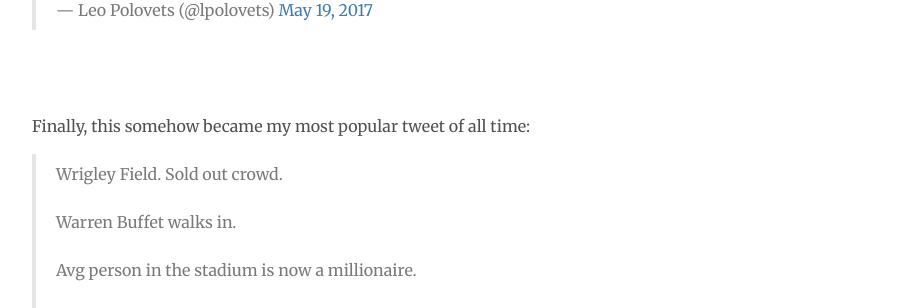
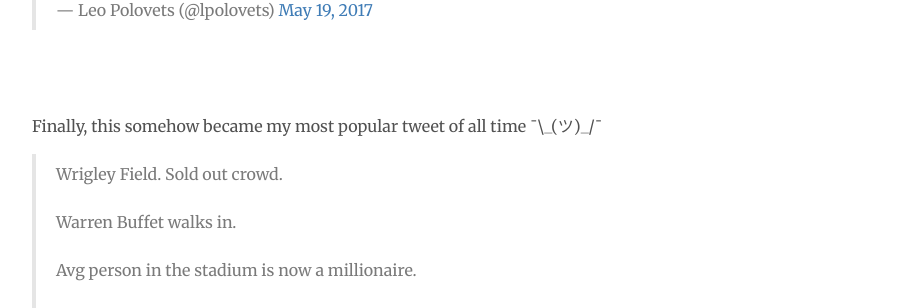
Before and after one commit to codingvc/codingvc, a Jekyll site: the page built from _posts/2017-07-24-a-return-to-blogging.markdown, in a window 1280 px wide and 900 px high, scrolled down 4995 px. Shown: the part 144-452 px from the top of the window, without its empty margins (144-1054 px from the left). Built offline with Jekyll 4.4.1, drawn with Linux system fonts in a browser that asks for light colours; nearby versions of some CDN libraries; Markdown is read by kramdown in place of the engine named in the settings; comment, search, counter and statistics services are not loaded.

Commit message:
adding emoji

```diff
--- a/_posts/2017-07-24-a-return-to-blogging.markdown
+++ b/_posts/2017-07-24-a-return-to-blogging.markdown
@@ -115,6 +115,6 @@ I've started to do more talks, podcasts, panels, etc. Here are a few recent ones
 <blockquote class="twitter-tweet" data-conversation="none" data-lang="en"><p lang="en" dir="ltr">8b/ Feedback: Yes, and on Jan 1, 2019, your company will be bankrupt. Roadmaps need to include a buffer for the fundraising process.</p>&mdash; Leo Polovets (@lpolovets) <a href="https://twitter.com/lpolovets/status/865642287568527360">May 19, 2017</a></blockquote>
 <script async src="//platform.twitter.com/widgets.js" charset="utf-8"></script>
 
-<br><br><br>Finally, this somehow became my most popular tweet of all time:
+<br><br><br>Finally, this somehow became my most popular tweet of all time ¯\\\_(ツ)\_/¯
 <blockquote class="twitter-tweet" data-lang="en"><p lang="en" dir="ltr">Wrigley Field. Sold out crowd.<br><br>Warren Buffet walks in.<br><br>Avg person in the stadium is now a millionaire.<br><br>Averages &amp; power laws don&#39;t mix.</p>&mdash; Leo Polovets (@lpolovets) <a href="https://twitter.com/lpolovets/status/879898598246240256">June 28, 2017</a></blockquote>
 <script async src="//platform.twitter.com/widgets.js" charset="utf-8"></script>
```
